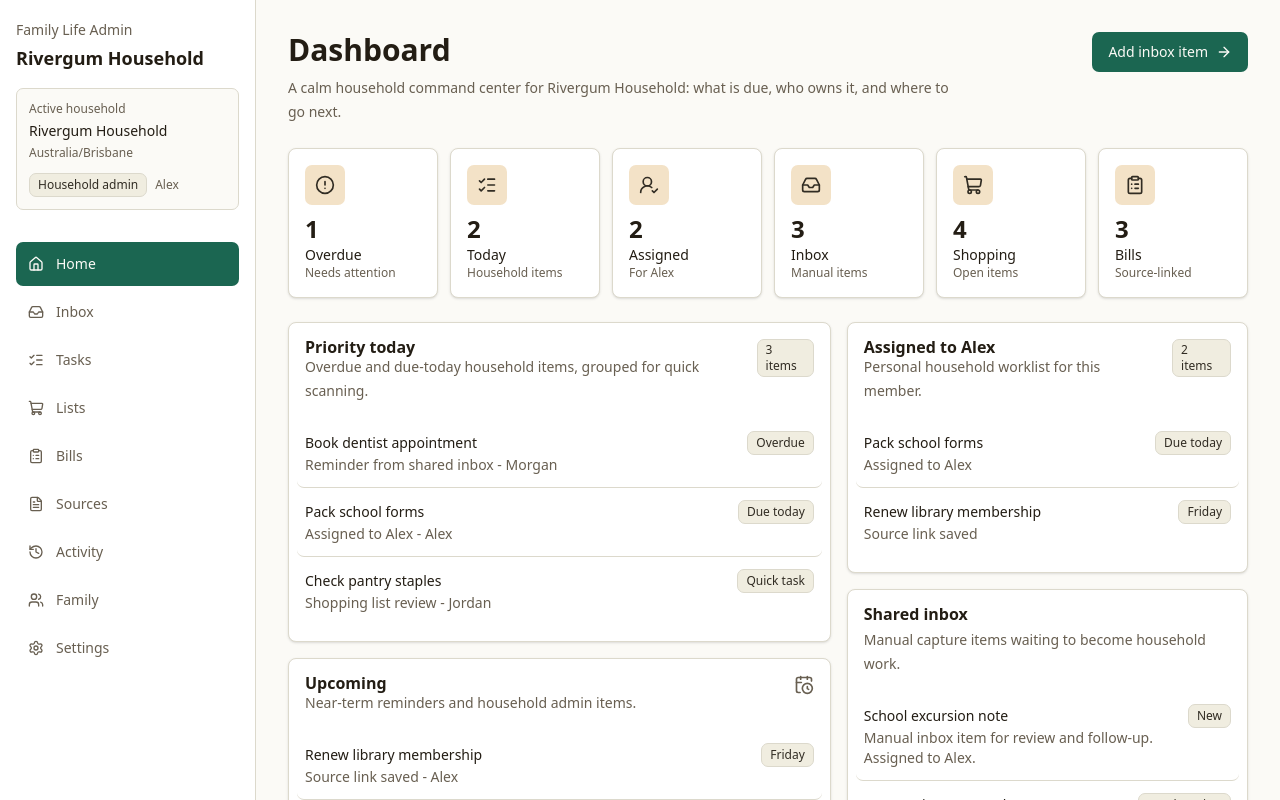
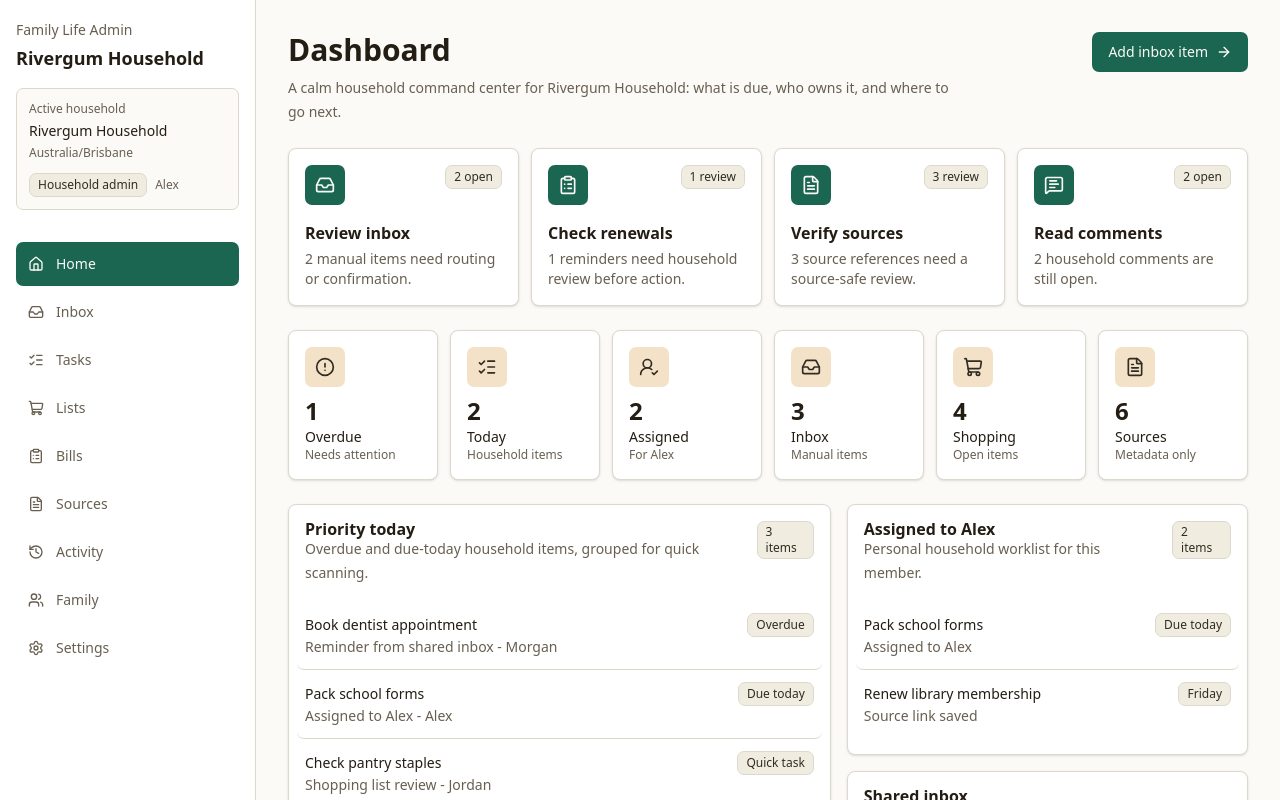
Before and after one commit to LatinMaestro/Life-Admin, a Next.js app: page / in a window 1280 px wide. Shown: the top 800 px of the page. Built offline with nearby package versions, Linux system fonts and the light colour scheme.

Commit message:
Polish static dashboard operating view
Add dashboard operating focus cards, source review context, and source-linked bill reminder counts.

Keep the change static/demo-only with no persistence, auth, integrations, finance analytics, or payment identifier handling.

```diff
--- a/src/app/page.tsx
+++ b/src/app/page.tsx
@@ -4,9 +4,11 @@ import {
   ArrowRight,
   CalendarClock,
   ClipboardList,
+  FileText,
   History,
   Inbox,
   ListChecks,
+  MessageSquareText,
   ShoppingCart,
   UserRoundCheck,
 } from "lucide-react";
@@ -21,6 +23,7 @@ import {
   getCurrentHouseholdDashboardItems,
   getCurrentHouseholdInboxItems,
   getCurrentHouseholdShoppingLists,
+  getCurrentHouseholdSourceReferences,
   getSourceReferenceLabel,
 } from "@/lib/demo-data";
 import { getCommentEntityLabel, getCurrentHouseholdComments, getCurrentHouseholdOpenComments } from "@/lib/collaboration-data";
@@ -33,6 +36,7 @@ export default function DashboardPage() {
   const inboxItems = getCurrentHouseholdInboxItems();
   const shoppingLists = getCurrentHouseholdShoppingLists();
   const billReminders = getCurrentHouseholdBillReminders();
+  const sourceReferences = getCurrentHouseholdSourceReferences();
   const comments = getCurrentHouseholdComments();
   const openComments = getCurrentHouseholdOpenComments();
   const activity = getCurrentHouseholdActivity();
@@ -46,13 +50,47 @@ export default function DashboardPage() {
     (total, list) => total + list.items.filter((item) => !item.checked).length,
     0,
   );
+  const reviewInboxItems = inboxItems.filter((item) => item.status !== "Linked");
+  const reviewBillReminders = billReminders.filter((bill) => bill.status === "Needs review");
+  const reviewSources = sourceReferences.filter((source) => source.reviewStatus === "Needs review");
+  const sourceLinkedBills = billReminders.filter((bill) => bill.sourceReferenceId).length;
+  const operatingFocus = [
+    {
+      title: "Review inbox",
+      detail: `${reviewInboxItems.length} manual items need routing or confirmation.`,
+      href: "/inbox",
+      icon: Inbox,
+      status: `${reviewInboxItems.length} open`,
+    },
+    {
+      title: "Check renewals",
+      detail: `${reviewBillReminders.length} reminders need household review before action.`,
+      href: "/bills",
+      icon: ClipboardList,
+      status: `${reviewBillReminders.length} review`,
+    },
+    {
+      title: "Verify sources",
+      detail: `${reviewSources.length} source references need a source-safe review.`,
+      href: "/sources",
+      icon: FileText,
+      status: `${reviewSources.length} review`,
+    },
+    {
+      title: "Read comments",
+      detail: `${openComments.length} household comments are still open.`,
+      href: "/activity",
+      icon: MessageSquareText,
+      status: `${openComments.length} open`,
+    },
+  ];
   const summary = [
     { label: "Overdue", value: String(dashboardItems.overdue.length), detail: "Needs attention", icon: AlertCircle, href: "/tasks" },
     { label: "Today", value: String(dashboardItems.today.length), detail: "Household items", icon: ListChecks, href: "/tasks" },
     { label: "Assigned", value: String(assignedToCurrentMember.length), detail: `For ${currentMember.displayName}`, icon: UserRoundCheck, href: "/tasks" },
     { label: "Inbox", value: String(inboxItems.length), detail: "Manual items", icon: Inbox, href: "/inbox" },
     { label: "Shopping", value: String(openShoppingItems), detail: "Open items", icon: ShoppingCart, href: "/lists" },
-    { label: "Bills", value: String(billReminders.length), detail: "Source-linked", icon: ClipboardList, href: "/bills" },
+    { label: "Sources", value: String(sourceReferences.length), detail: "Metadata only", icon: FileText, href: "/sources" },
   ];
 
   return (
@@ -68,7 +106,32 @@ export default function DashboardPage() {
         }
       />
 
-      <div className="grid gap-3 sm:grid-cols-2 xl:grid-cols-6">
+      <section className="grid gap-3 sm:grid-cols-2 xl:grid-cols-4">
+        {operatingFocus.map((item) => {
+          const Icon = item.icon;
+
+          return (
+            <Link key={item.title} href={item.href} className="block rounded-md transition-transform hover:-translate-y-0.5">
+              <Card className="h-full">
+                <CardContent className="flex min-h-32 flex-col justify-between gap-4 p-4">
+                  <div className="flex items-start justify-between gap-3">
+                    <div className="flex h-10 w-10 items-center justify-center rounded-md bg-primary text-primary-foreground">
+                      <Icon className="h-5 w-5" aria-hidden="true" />
+                    </div>
+                    <Badge variant="secondary">{item.status}</Badge>
+                  </div>
+                  <div>
+                    <p className="font-semibold">{item.title}</p>
+                    <p className="mt-1 text-sm text-muted-foreground">{item.detail}</p>
+                  </div>
+                </CardContent>
+              </Card>
+            </Link>
+          );
+        })}
+      </section>
+
+      <div className="mt-6 grid gap-3 sm:grid-cols-2 xl:grid-cols-6">
         {summary.map((item) => {
           const Icon = item.icon;
 
@@ -141,8 +204,13 @@ export default function DashboardPage() {
 
           <Card>
             <CardHeader>
-              <CardTitle>Bills and renewals</CardTitle>
-              <CardDescription>Admin reminders that point back to original sources.</CardDescription>
+              <div className="flex items-start justify-between gap-3">
+                <div>
+                  <CardTitle>Bills and renewals</CardTitle>
+                  <CardDescription>Admin reminders that point back to original sources.</CardDescription>
+                </div>
+                <Badge>{sourceLinkedBills} source linked</Badge>
+              </div>
             </CardHeader>
             <CardContent>
               {billReminders.map((bill) => (
@@ -186,7 +254,7 @@ export default function DashboardPage() {
                 <ItemRow
                   key={item.id}
                   title={item.title}
-                  detail={`${item.description} Assigned to ${getMemberDisplayName(item.assignedMemberId)}.`}
+                  detail={`${item.routingReason} Assigned to ${getMemberDisplayName(item.assignedMemberId)}.`}
                   status={item.status}
                   href="/inbox"
                 />
```
